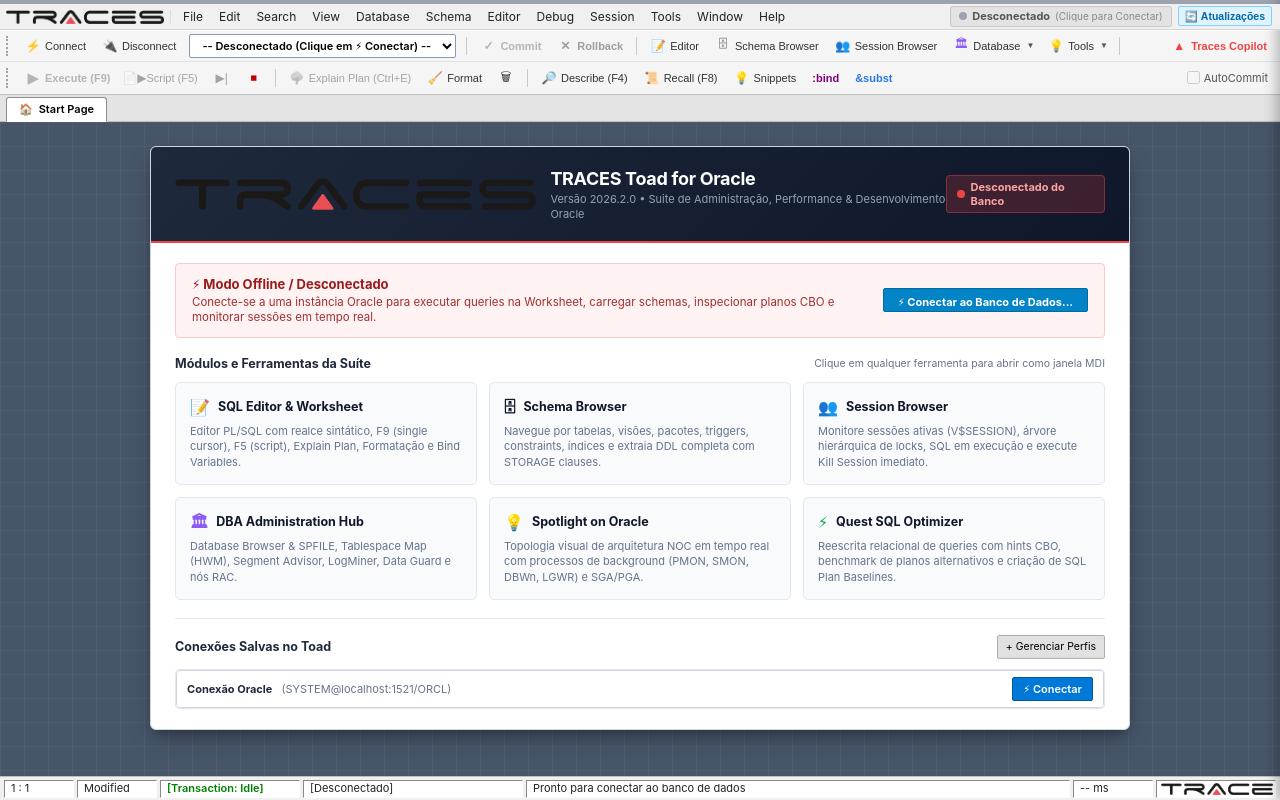
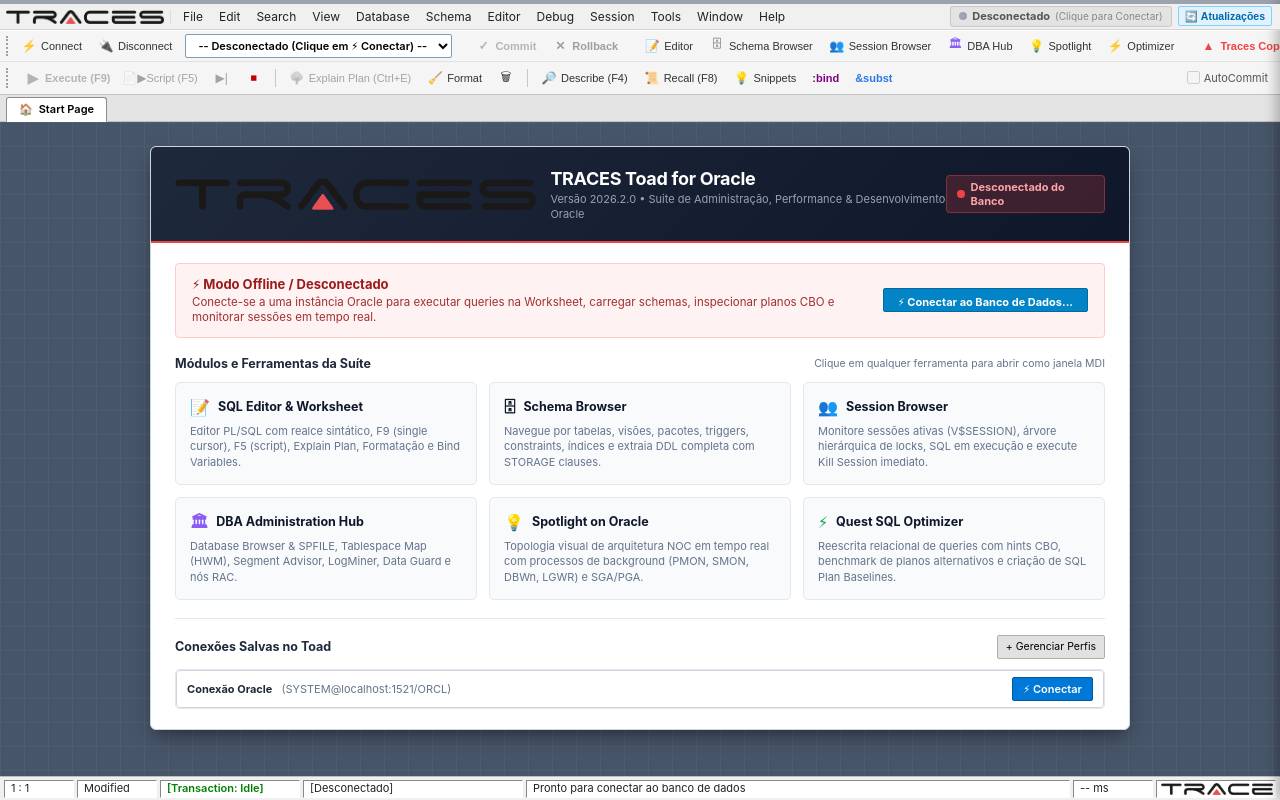
Before and after one commit to pedrofranchim35-netizen/traces-tool, a website: page index.html in a window 1280 px wide. Drawn offline with Linux system fonts and the light colour scheme; no server answers.

Commit message:
refactor(toolbar): streamline toolbar buttons and eliminate duplicate menu dropdowns

```diff
--- a/index.html
+++ b/index.html
@@ -88,7 +88,7 @@
 
         <div class="toad-separator"></div>
 
-        <!-- Primary Toad Tools -->
+        <!-- Primary Toad Tools (1-Click Shortcuts) -->
         <button class="toad-btn" onclick="window.TracesApp.openWindow('editor')" title="SQL Editor & Worksheet (F9 / F5)">
           <span class="toad-btn-icon">📝</span>
           <span>Editor</span>
@@ -101,26 +101,18 @@
           <span class="toad-btn-icon">👥</span>
           <span>Session Browser</span>
         </button>
-
-        <!-- Database Expandable Dropdown Menu (TOAD Style) -->
-        <div class="toad-toolbar-dropdown" id="tb-dropdown-container-db">
-          <button class="toad-btn toad-btn-dropdown" onclick="window.TracesApp.toadMenus.toggleToolbarMenu('Database', event)" title="Database Administration & Performance Suite">
-            <span class="toad-btn-icon" style="color: #8b5cf6;">🏛</span>
-            <span>Database</span>
-            <span class="toad-dropdown-arrow">▼</span>
-          </button>
-          <div class="toad-dropdown-menu" id="tb-menu-Database"></div>
-        </div>
-
-        <!-- Tools Expandable Dropdown Menu (TOAD Style) -->
-        <div class="toad-toolbar-dropdown" id="tb-dropdown-container-tools">
-          <button class="toad-btn toad-btn-dropdown" onclick="window.TracesApp.toadMenus.toggleToolbarMenu('Tools', event)" title="Toad Suite Tools (Spotlight, Modeler, Optimizer, Automation)">
-            <span class="toad-btn-icon" style="color: #f59e0b;">💡</span>
-            <span>Tools</span>
-            <span class="toad-dropdown-arrow">▼</span>
-          </button>
-          <div class="toad-dropdown-menu" id="tb-menu-Tools"></div>
-        </div>
+        <button class="toad-btn" onclick="window.TracesApp.openWindow('dba', 'browser')" title="DBA Administration Hub">
+          <span class="toad-btn-icon" style="color: #8b5cf6;">🏛</span>
+          <span>DBA Hub</span>
+        </button>
+        <button class="toad-btn" onclick="window.TracesApp.openWindow('spotlight')" title="Spotlight on Oracle">
+          <span class="toad-btn-icon" style="color: #f59e0b;">💡</span>
+          <span>Spotlight</span>
+        </button>
+        <button class="toad-btn" onclick="window.TracesApp.openWindow('optimizer')" title="Quest SQL Optimizer">
+          <span class="toad-btn-icon" style="color: #16a34a;">⚡</span>
+          <span>Optimizer</span>
+        </button>
 
         <div class="toad-separator"></div>
 
```
